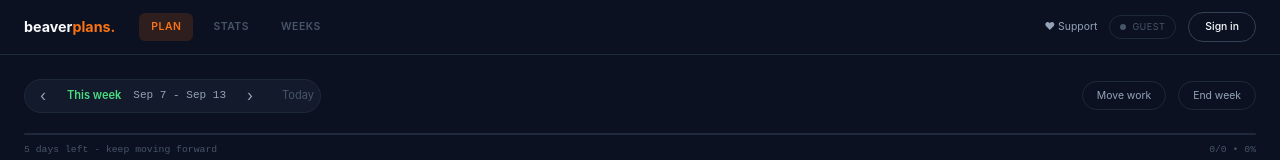
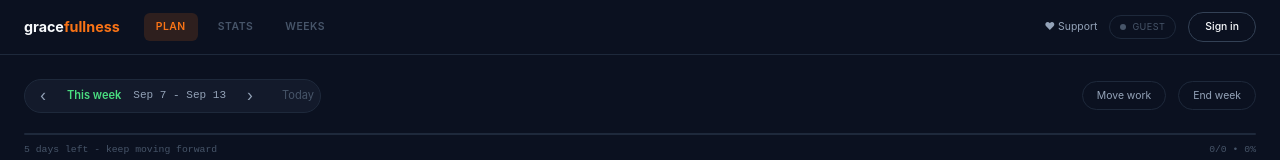
Before and after one commit to rhemaa0123/task-planner, a React (Vite) app: page / in a window 1280 px wide. Shown: the top 160 px of the page. Built offline with nearby package versions, Linux system fonts and the light colour scheme.

Commit message:
feat: migrate to React and update brand name to gracefullness

```diff
--- a/src/components/Header.jsx
+++ b/src/components/Header.jsx
@@ -20,7 +20,7 @@ export function Header({ route }) {
 
   return (
     <header className="header">
-      <div className="brand">beaver<span>plans.</span></div>
+      <div className="brand">grace<span>fullness</span></div>
       <nav className="nav-tabs">
         <a href="#/" className={`nav-tab ${isPlans ? 'active' : ''}`}>PLAN</a>
         <a href="#/stats" className={`nav-tab ${isStats ? 'active' : ''}`}>STATS</a>
```
